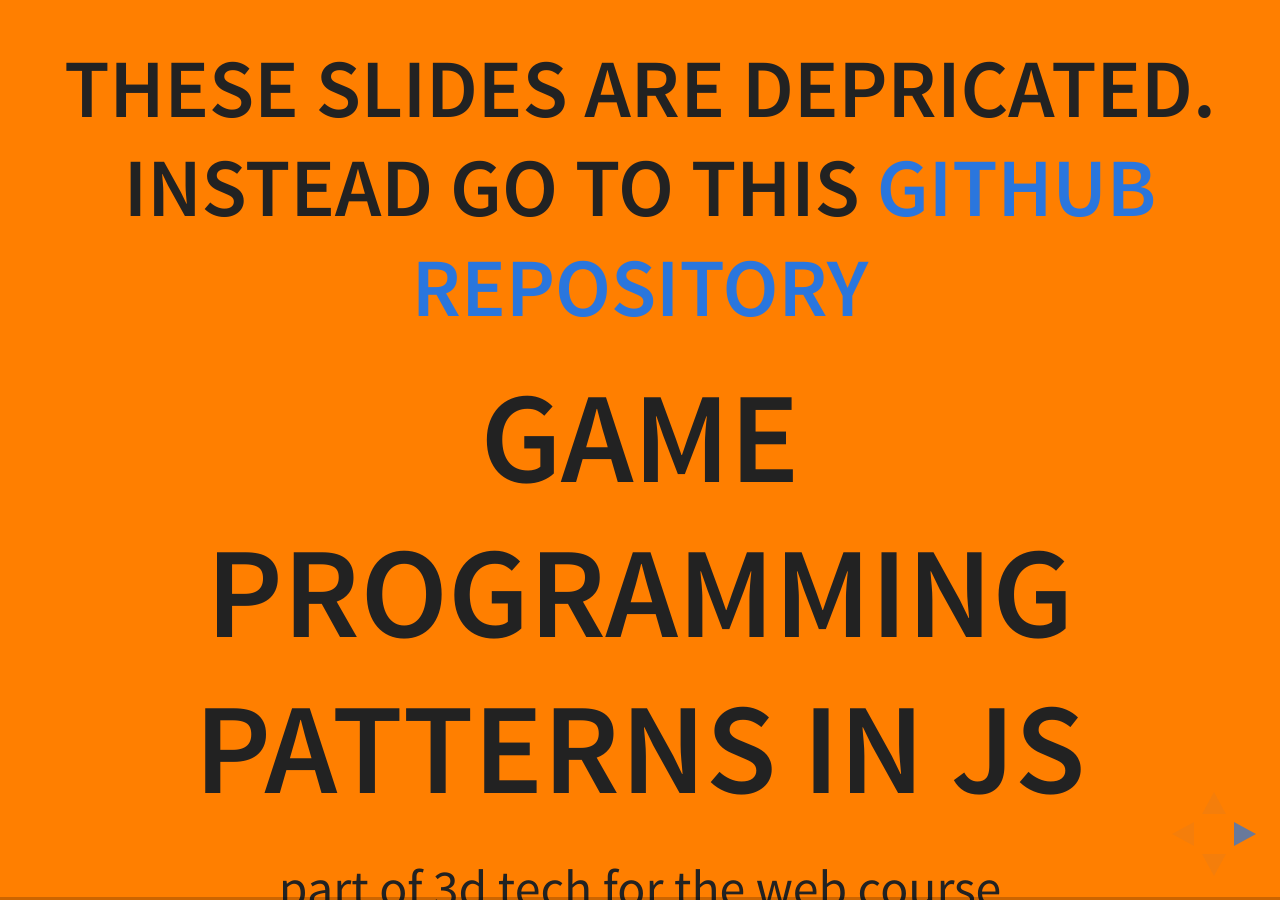
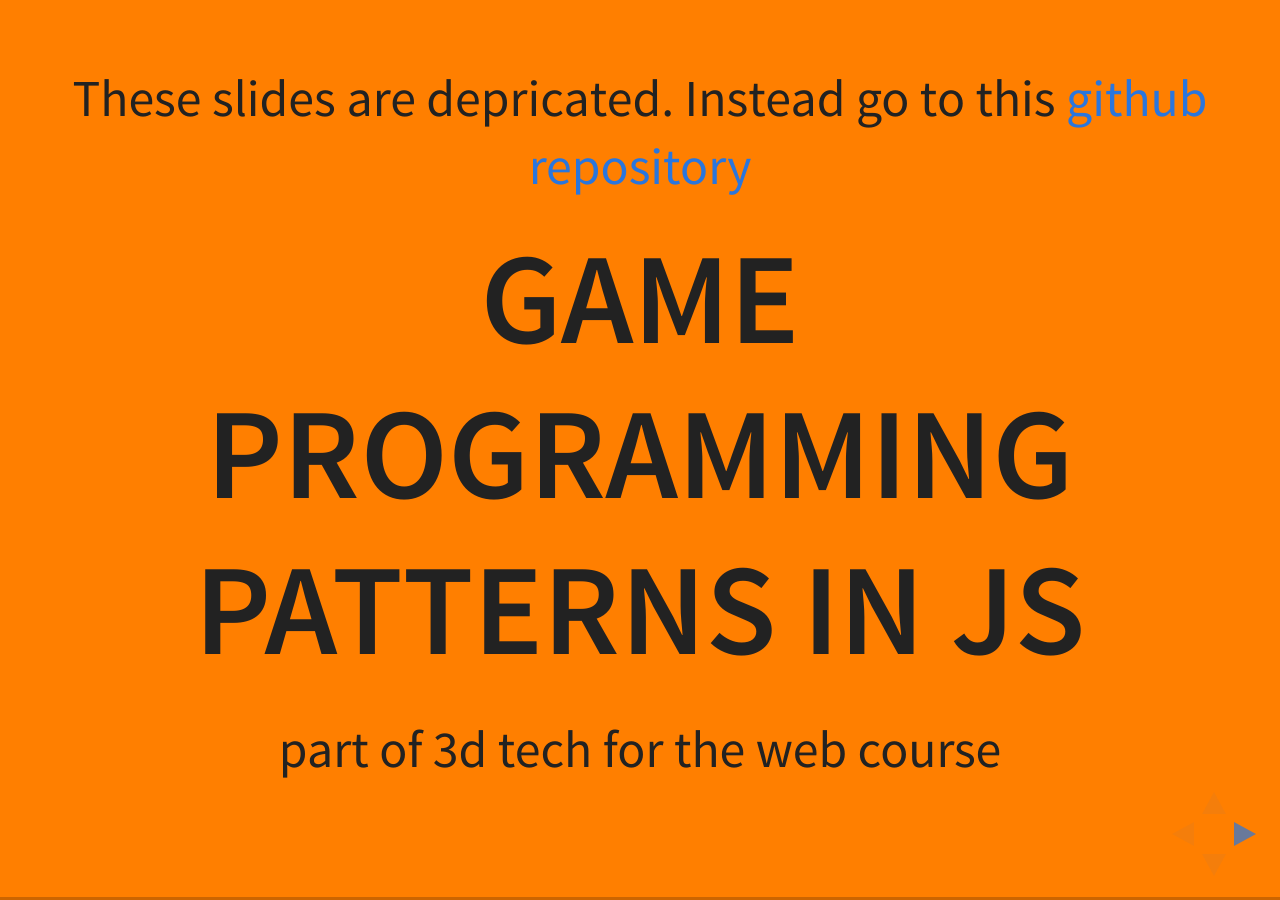
Before and after one commit to seanbutler/3DWebTechCourse, a Jekyll site: the page built from _lectures/02-JavascriptGameProgrammingPatterns.html, in a window 1280 px wide. Built offline with Jekyll 4.4.1, drawn with Linux system fonts in a browser that asks for light colours.

Commit message:
making text smaller

```diff
--- a/_lectures/02-JavascriptGameProgrammingPatterns.html
+++ b/_lectures/02-JavascriptGameProgrammingPatterns.html
@@ -5,8 +5,8 @@ date:   2017-09-13 23:46:24 +0100
 ---
 
 <section data-background-color="#ff7f00">
-    <h2>These slides are depricated.
-    Instead go to this <a href = "https://github.com/seanbutler/GameProgrammingPatternsInJavascript">github repository</a><h2>
+    <p>These slides are depricated.
+    Instead go to this <a href = "https://github.com/seanbutler/GameProgrammingPatternsInJavascript">github repository</a><p>
     <h1>Game Programming Patterns in JS</h1>
     <p>part of 3d tech for the web course</p>
 </section>
```
